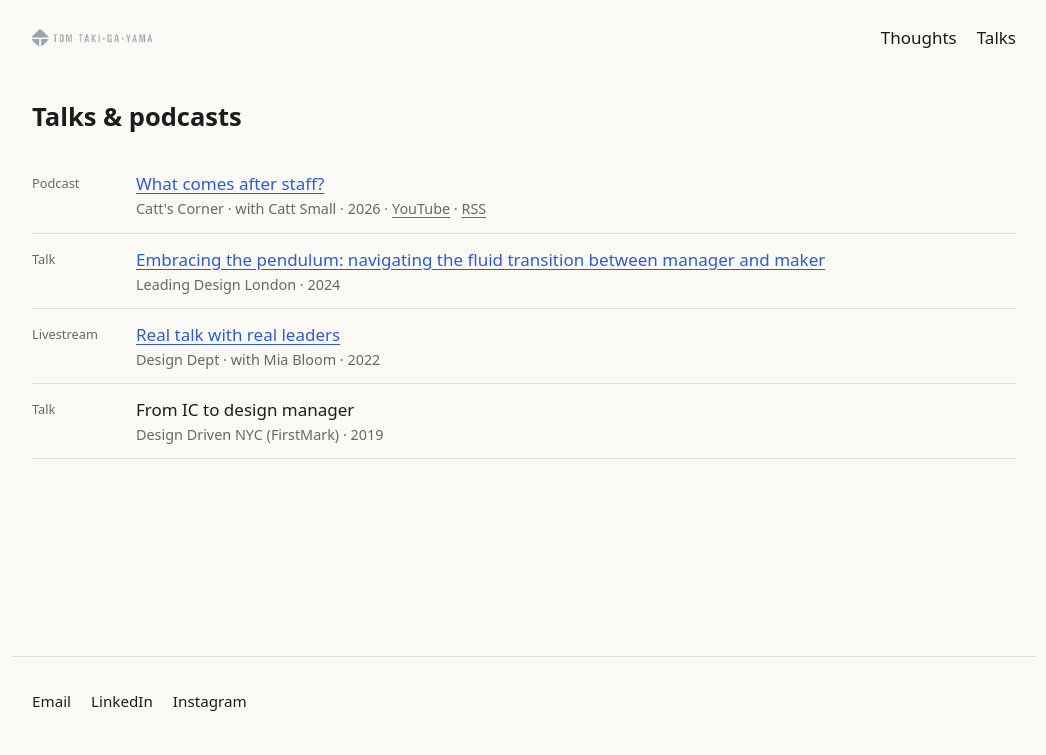
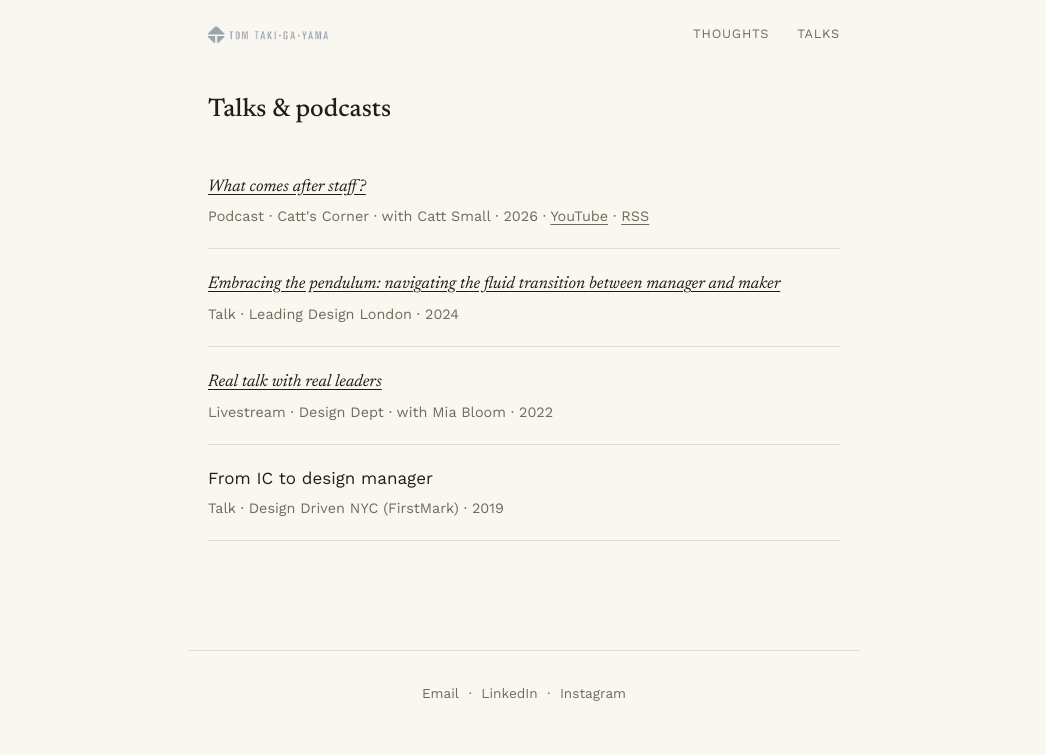
Before and after one commit to tomtaki/tomtaki.github.io, an Astro site: page /talks in a window 1280 px wide. Shown: the whole page, without its empty margins (116-1162 px from the left). Built offline with nearby package versions, Linux system fonts and the light colour scheme; Astro itself is replaced by a stand-in of ours.

Commit message:
Apply "Editorial Quiet" visual direction
Replace the placeholder token system with Newsreader (serif) over
Work Sans (sans), a single narrow centered column, and a warm neutral
ground with a gold/amber accent in both light and dark. Quiet the
Thoughts and Talks listings into plain hairline-divided rows instead
of cards, and fold each talk's kind into its meta line. Chosen from
three rough directions reviewed as a canvas artifact alongside
Studio Notebook (personal) and Systems Grid (professional).

Add .claude/launch.json so `npm run dev` previews in the Browser pane.

Co-Authored-By: Claude Sonnet 5 <noreply@anthropic.com>

```diff
--- a/src/components/TalkList.astro
+++ b/src/components/TalkList.astro
@@ -13,12 +13,13 @@ const { talks } = Astro.props;
   {
     talks.map(({ data }) => (
       <li>
-        <span class="kind">{data.kind}</span>
         <span class="title">
           {data.url ? <a href={data.url}>{data.title}</a> : data.title}
           {data.draft && <span class="draft">draft</span>}
         </span>
         <span class="meta">
+          <span class="kind">{data.kind}</span>
+          {' · '}
           {data.event}
           {data.with && ` · with ${data.with}`}
           {data.date ? ` · ${formatDate(data.date, 'year')}` : ' · date TBD'}
@@ -44,34 +45,29 @@ const { talks } = Astro.props;
   }
 
   li {
-    display: grid;
-    grid-template-columns: 5.5rem 1fr;
-    column-gap: 1rem;
-    padding-block: 0.75rem;
+    display: flex;
+    flex-direction: column;
+    gap: 0.3rem;
+    padding-block: 1.25rem;
     border-bottom: 1px solid var(--line);
+  }
+
+  .title a {
+    font-family: var(--font-serif);
+    font-style: italic;
+    font-size: 1.05rem;
+    color: var(--text);
+  }
+
+  .title a:hover {
+    color: var(--accent);
   }
 
   .meta a {
     color: inherit;
   }
 
-  .draft {
-    font-size: 0.7rem;
-    font-weight: 600;
-    text-transform: uppercase;
-    color: var(--bg);
-    background: var(--muted);
-    border-radius: 0.25rem;
-    padding: 0.1rem 0.35rem;
-    margin-left: 0.4rem;
-    vertical-align: middle;
-  }
-
   .kind {
-    grid-row: span 2;
-    font-size: 0.8rem;
     text-transform: capitalize;
-    color: var(--muted);
-    padding-top: 0.2rem;
   }
 </style>
--- a/src/layouts/Base.astro
+++ b/src/layouts/Base.astro
@@ -22,6 +22,12 @@ const fullTitle = title ? `${title} — Tom Takigayama` : 'Tom Takigayama';
     <meta name="description" content={description} />
     <link rel="icon" href="/favicon.ico" />
     <link rel="canonical" href={new URL(Astro.url.pathname, Astro.site)} />
+    <link rel="preconnect" href="https://fonts.googleapis.com" />
+    <link rel="preconnect" href="https://fonts.gstatic.com" crossorigin />
+    <link
+      rel="stylesheet"
+      href="https://fonts.googleapis.com/css2?family=Newsreader:ital,wght@0,400;0,500;1,400;1,500&family=Work+Sans:wght@400;500;600&display=swap"
+    />
     <meta property="og:title" content={fullTitle} />
     <meta property="og:description" content={description} />
   </head>
@@ -40,7 +46,9 @@ const fullTitle = title ? `${title} — Tom Takigayama` : 'Tom Takigayama';
     </main>
     <footer class="site-footer wrap">
       <a href="mailto:mail@tomtaki.com">Email</a>
+      <span aria-hidden="true">·</span>
       <a href="https://www.linkedin.com/in/tomtaki">LinkedIn</a>
+      <span aria-hidden="true">·</span>
       <a href="https://instagram.com/tomtaki">Instagram</a>
     </footer>
   </body>
@@ -59,21 +67,21 @@ const fullTitle = title ? `${title} — Tom Takigayama` : 'Tom Takigayama';
     width: 120px;
   }
 
-  nav,
-  .site-footer {
+  nav {
     display: flex;
     flex-wrap: wrap;
-    gap: 1.25rem;
+    gap: 1.75rem;
   }
 
-  nav a,
-  .site-footer a {
-    color: var(--text);
+  nav a {
+    color: var(--muted);
     text-decoration: none;
+    font-size: 0.8rem;
+    letter-spacing: 0.06em;
+    text-transform: uppercase;
   }
 
-  nav a:hover,
-  .site-footer a:hover {
+  nav a:hover {
     color: var(--accent);
   }
 
@@ -82,9 +90,23 @@ const fullTitle = title ? `${title} — Tom Takigayama` : 'Tom Takigayama';
   }
 
   .site-footer {
+    display: flex;
+    justify-content: center;
+    flex-wrap: wrap;
+    gap: 0.6rem;
     border-top: 1px solid var(--line);
     margin-top: 5rem;
     padding-block: 2rem 3rem;
-    font-size: 0.95rem;
+    font-size: 0.85rem;
+    color: var(--muted);
+  }
+
+  .site-footer a {
+    color: var(--muted);
+    text-decoration: none;
+  }
+
+  .site-footer a:hover {
+    color: var(--accent);
   }
 </style>
--- a/src/pages/thoughts/[...id].astro
+++ b/src/pages/thoughts/[...id].astro
@@ -39,9 +39,8 @@ const { Content } = await render(post);
   }
 
   h1 {
-    font-size: clamp(2rem, 1.4rem + 3vw, 3.2rem);
-    line-height: 1.1;
-    letter-spacing: -0.02em;
+    font-size: clamp(1.8rem, 1.3rem + 2.4vw, 2.6rem);
+    line-height: 1.2;
     margin: 0 0 0.5rem;
   }
 
--- a/src/styles/global.css
+++ b/src/styles/global.css
@@ -1,27 +1,28 @@
-/* Placeholder visual system: tokens first so the redesign is a token swap. */
+/* "Editorial Quiet" visual system: a single narrow centered column, serif
+   titles over a sans body, and a warm neutral ground in both color schemes. */
 :root {
-  --bg: #fbfaf7;
-  --surface: #f2f0ea;
-  --text: #1d1c1a;
-  --muted: #6b6862;
-  --line: #e2dfd7;
-  --accent: #2f5bd3;
-  --font-sans: ui-sans-serif, system-ui, -apple-system, 'Segoe UI', Roboto, sans-serif;
-  --font-serif: ui-serif, Georgia, 'Times New Roman', serif;
-  --measure: 40rem;
-  --wide: 64rem;
+  --bg: #faf7f0;
+  --surface: #f1ece0;
+  --text: #211e19;
+  --muted: #726a5c;
+  --line: #e4ddcb;
+  --accent: #8a5a12;
+  --font-sans: 'Work Sans', ui-sans-serif, system-ui, -apple-system, 'Segoe UI', Roboto, sans-serif;
+  --font-serif: 'Newsreader', ui-serif, Georgia, 'Times New Roman', serif;
+  --measure: 42rem;
+  --wide: 42rem;
   --gutter: 1.25rem;
   color-scheme: light dark;
 }
 
 @media (prefers-color-scheme: dark) {
   :root {
-    --bg: #151514;
-    --surface: #1f1f1d;
-    --text: #ecebe7;
-    --muted: #a29f97;
-    --line: #2f2e2b;
-    --accent: #8aa8ff;
+    --bg: #141311;
+    --surface: #1d1b17;
+    --text: #efeae2;
+    --muted: #9c948a;
+    --line: #2b2924;
+    --accent: #cba135;
   }
 }
 
@@ -80,18 +81,34 @@ a:hover {
   line-height: 1.7;
 }
 
+h1 {
+  font-family: var(--font-serif);
+  font-weight: 500;
+}
+
 .section-title {
-  font-size: 0.8rem;
-  font-weight: 600;
-  letter-spacing: 0.08em;
+  font-size: 0.75rem;
+  font-weight: 500;
+  letter-spacing: 0.1em;
   text-transform: uppercase;
   color: var(--muted);
-  margin: 0 0 1rem;
+  margin: 0 0 1.5rem;
 }
 
 .meta {
   color: var(--muted);
   font-size: 0.9rem;
+}
+
+.draft {
+  font-size: 0.8em;
+  color: var(--accent);
+  margin-left: 0.4em;
+}
+
+.draft::before {
+  content: '● ';
+  font-size: 0.7em;
 }
 
 @media (prefers-reduced-motion: reduce) {
```
Also changed, not shown: src/components/ThoughtCard.astro (+9 -25 lines), src/pages/index.astro (+14 -7 lines), .claude/launch.json (added).
